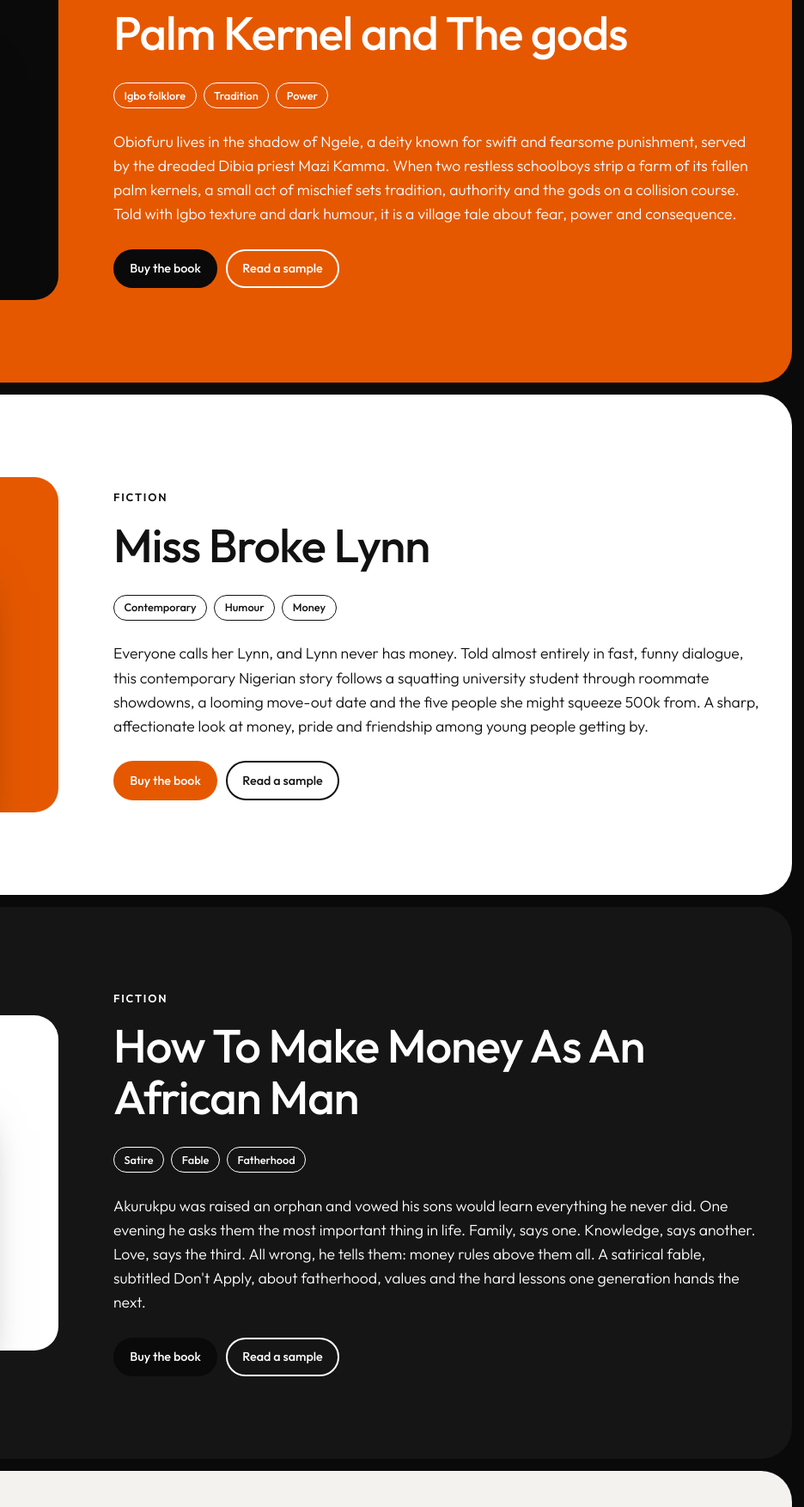
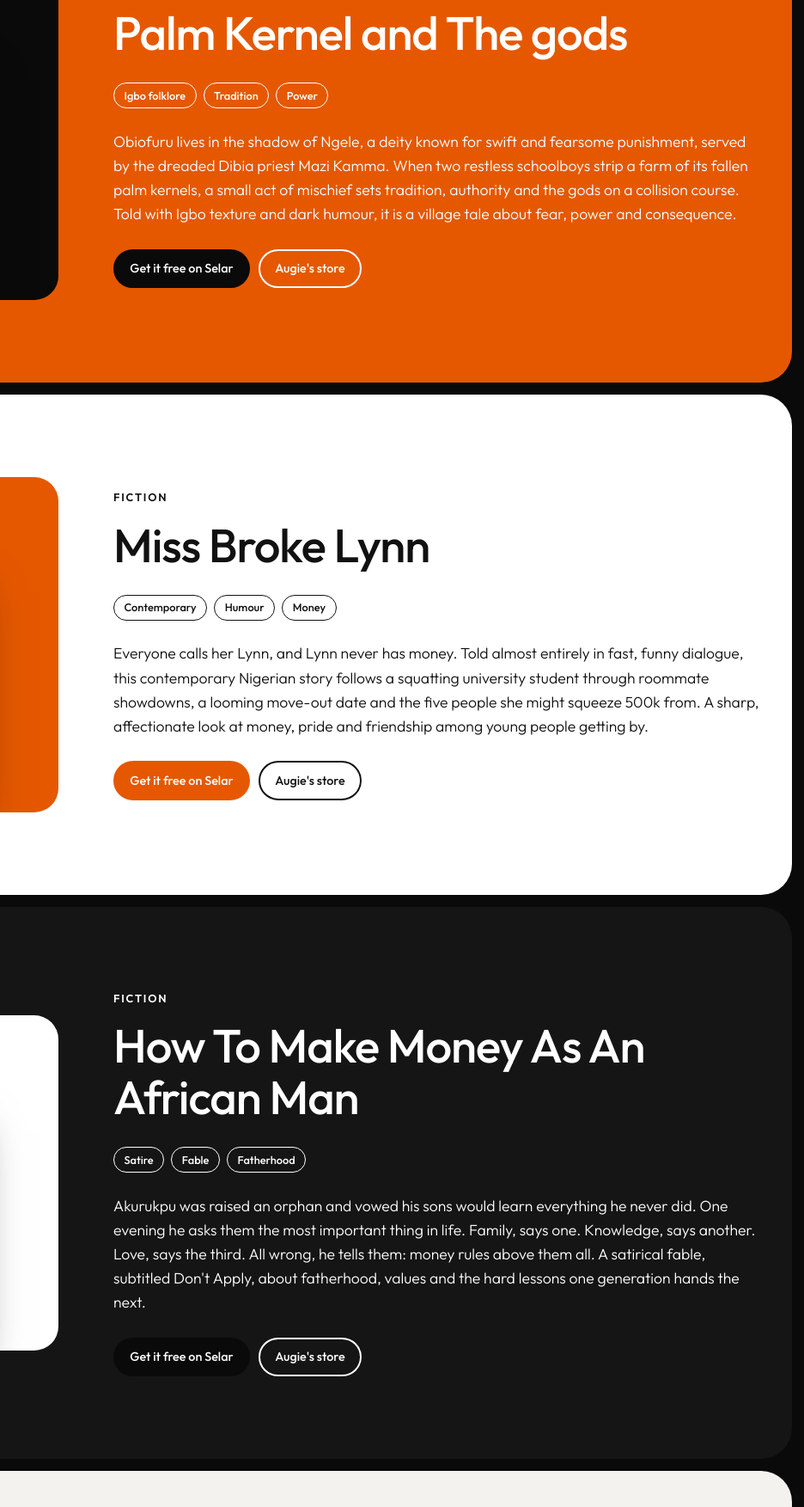
Before and after one commit to devkingjeffrey/augieokara, a plain HTML site: page books.html in a window 1280 px wide. Shown: the part 687-2440 px from the top of the page at 86% size, 344-1280 px from the left. Drawn offline with Linux system fonts and the light colour scheme.

Commit message:
Add files via upload

```diff
--- a/books.html
+++ b/books.html
@@ -424,9 +424,8 @@ strong, b { font-weight: 600; }
         <ul class="tags"><li>Igbo folklore</li><li>Tradition</li><li>Power</li></ul>
         <p>Obiofuru lives in the shadow of Ngele, a deity known for swift and fearsome punishment, served by the dreaded Dibia priest Mazi Kamma. When two restless schoolboys strip a farm of its fallen palm kernels, a small act of mischief sets tradition, authority and the gods on a collision course. Told with Igbo texture and dark humour, it is a village tale about fear, power and consequence.</p>
         <div class="buy">
-          <!-- PLACEHOLDER: replace # with real retailer or store links -->
-          <a class="btn" href="#">Buy the book</a>
-          <a class="btn btn-line" href="#">Read a sample</a>
+          <a class="btn" href="https://selar.com/m/Augie" target="_blank" rel="noopener">Get it free on Selar</a>
+          <a class="btn btn-line" href="https://selar.com/m/Augie" target="_blank" rel="noopener">Augie's store</a>
         </div>
       </div>
     </div>
@@ -443,9 +442,8 @@ strong, b { font-weight: 600; }
         <ul class="tags"><li>Contemporary</li><li>Humour</li><li>Money</li></ul>
         <p>Everyone calls her Lynn, and Lynn never has money. Told almost entirely in fast, funny dialogue, this contemporary Nigerian story follows a squatting university student through roommate showdowns, a looming move-out date and the five people she might squeeze 500k from. A sharp, affectionate look at money, pride and friendship among young people getting by.</p>
         <div class="buy">
-          <!-- PLACEHOLDER: replace # with real retailer or store links -->
-          <a class="btn btn-orange" href="#">Buy the book</a>
-          <a class="btn btn-line" href="#">Read a sample</a>
+          <a class="btn btn-orange" href="https://selar.com/m/Augie" target="_blank" rel="noopener">Get it free on Selar</a>
+          <a class="btn btn-line" href="https://selar.com/m/Augie" target="_blank" rel="noopener">Augie's store</a>
         </div>
       </div>
     </div>
@@ -462,9 +460,8 @@ strong, b { font-weight: 600; }
         <ul class="tags"><li>Satire</li><li>Fable</li><li>Fatherhood</li></ul>
         <p>Akurukpu was raised an orphan and vowed his sons would learn everything he never did. One evening he asks them the most important thing in life. Family, says one. Knowledge, says another. Love, says the third. All wrong, he tells them: money rules above them all. A satirical fable, subtitled Don't Apply, about fatherhood, values and the hard lessons one generation hands the next.</p>
         <div class="buy">
-          <!-- PLACEHOLDER: replace # with real retailer or store links -->
-          <a class="btn" href="#">Buy the book</a>
-          <a class="btn btn-line" href="#">Read a sample</a>
+          <a class="btn" href="https://selar.com/m/Augie" target="_blank" rel="noopener">Get it free on Selar</a>
+          <a class="btn btn-line" href="https://selar.com/m/Augie" target="_blank" rel="noopener">Augie's store</a>
         </div>
       </div>
     </div>
@@ -481,9 +478,8 @@ strong, b { font-weight: 600; }
         <ul class="tags"><li>Creativity</li><li>The information age</li><li>Non-fiction</li></ul>
         <p>After God, Augie Okpara argues, the next creators are writers: people who make something out of nothing but thought and words. To Create Is Divine is a brisk, personal manifesto for the information age. It asks why you create, what kind of creator you are, and how to stop being only an audience for everyone else's content. Its closing line sets the tone of all her work: to consume is human, to create is Divine.</p>
         <div class="buy">
-          <!-- PLACEHOLDER: replace # with real retailer or store links -->
-          <a class="btn btn-orange" href="#">Buy the book</a>
-          <a class="btn btn-line" href="#">Read a sample</a>
+          <a class="btn btn-orange" href="https://selar.com/m/Augie" target="_blank" rel="noopener">Get it free on Selar</a>
+          <a class="btn btn-line" href="https://selar.com/m/Augie" target="_blank" rel="noopener">Augie's store</a>
         </div>
       </div>
     </div>
```
